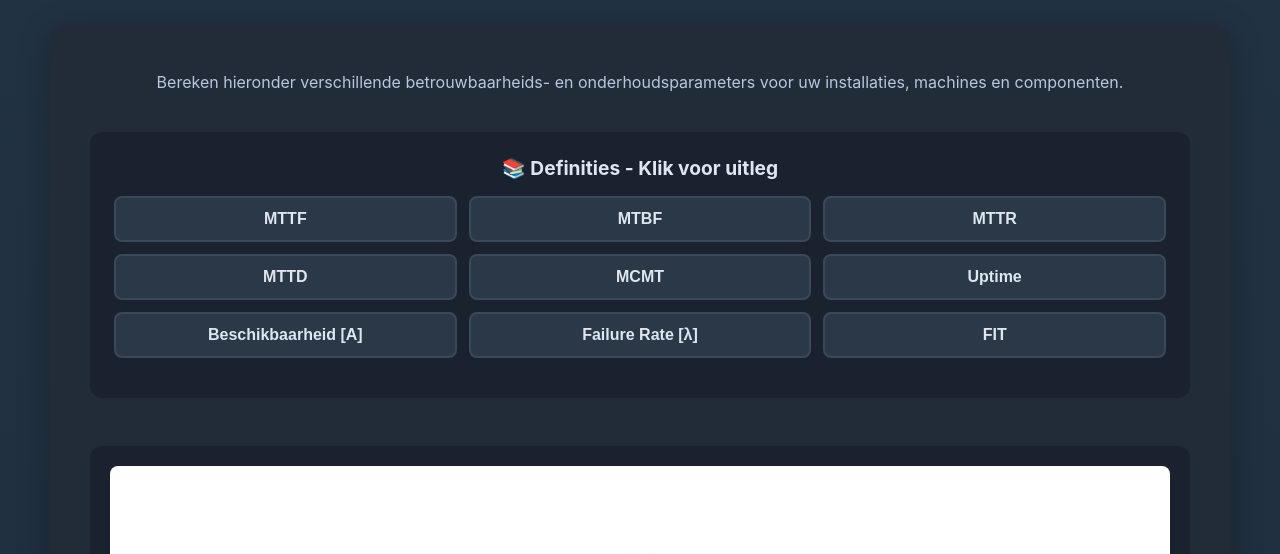
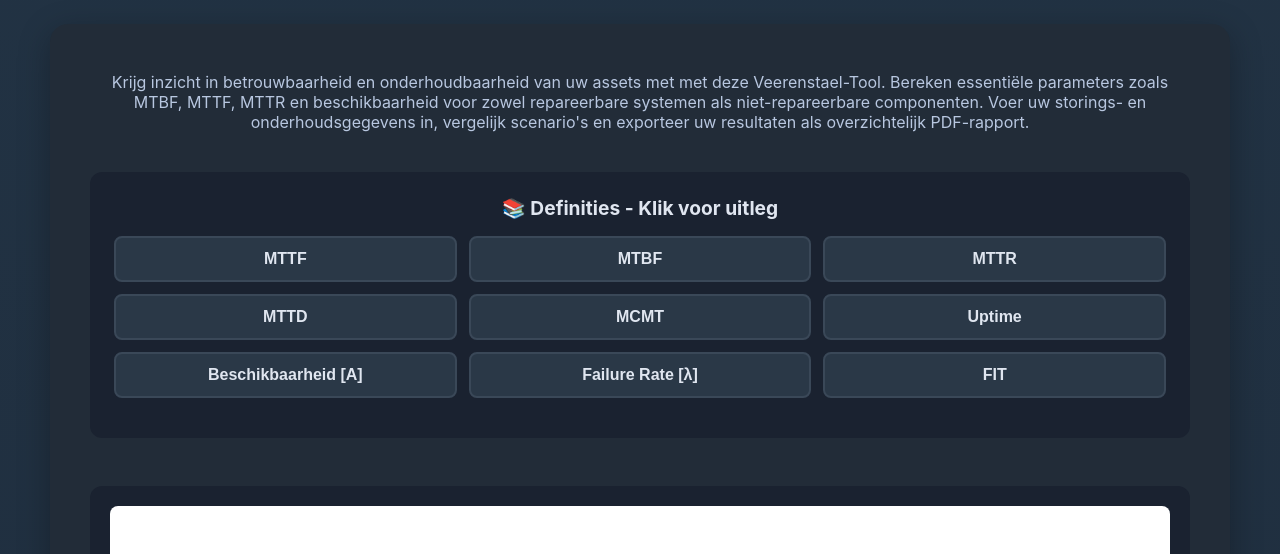
Before and after one commit to Veerenstael/AssetParameters, a plain HTML site: page index.html in a window 1280 px wide. Shown: the part 200-754 px from the top of the page. Drawn offline with nearby package versions, Linux system fonts and the light colour scheme.

Commit message:
Update index.html

```diff
--- a/index.html
+++ b/index.html
@@ -16,7 +16,7 @@
 
     <div class="main-card">
       <div class="header center-header">
-        <p>Bereken hieronder verschillende betrouwbaarheids- en onderhoudsparameters voor uw installaties, machines en componenten.</p>
+        <p>Krijg inzicht in betrouwbaarheid en onderhoudbaarheid van uw assets met met deze Veerenstael-Tool. Bereken essentiële parameters zoals MTBF, MTTF, MTTR en beschikbaarheid voor zowel repareerbare systemen als niet-repareerbare componenten. Voer uw storings- en onderhoudsgegevens in, vergelijk scenario's en exporteer uw resultaten als overzichtelijk PDF-rapport.</p>
       </div>
 
       <!-- KPI Definities -->
```
